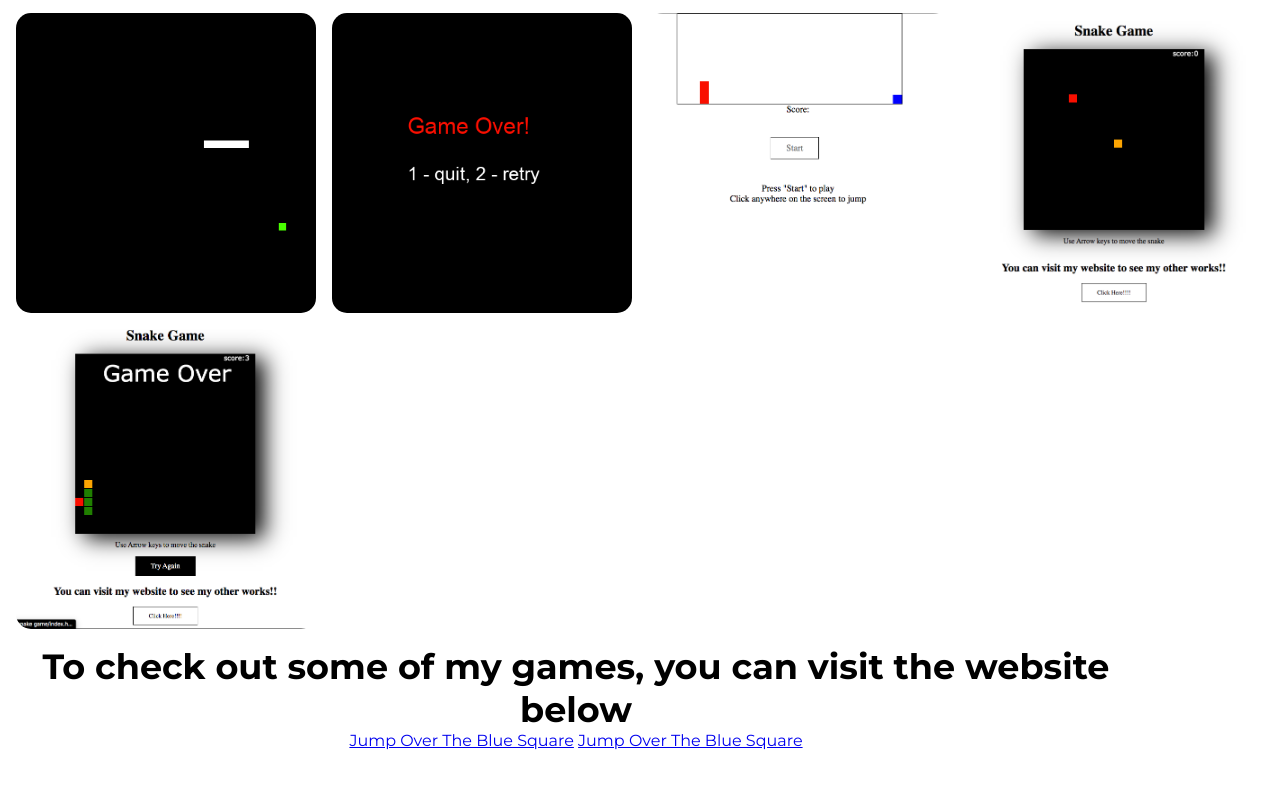
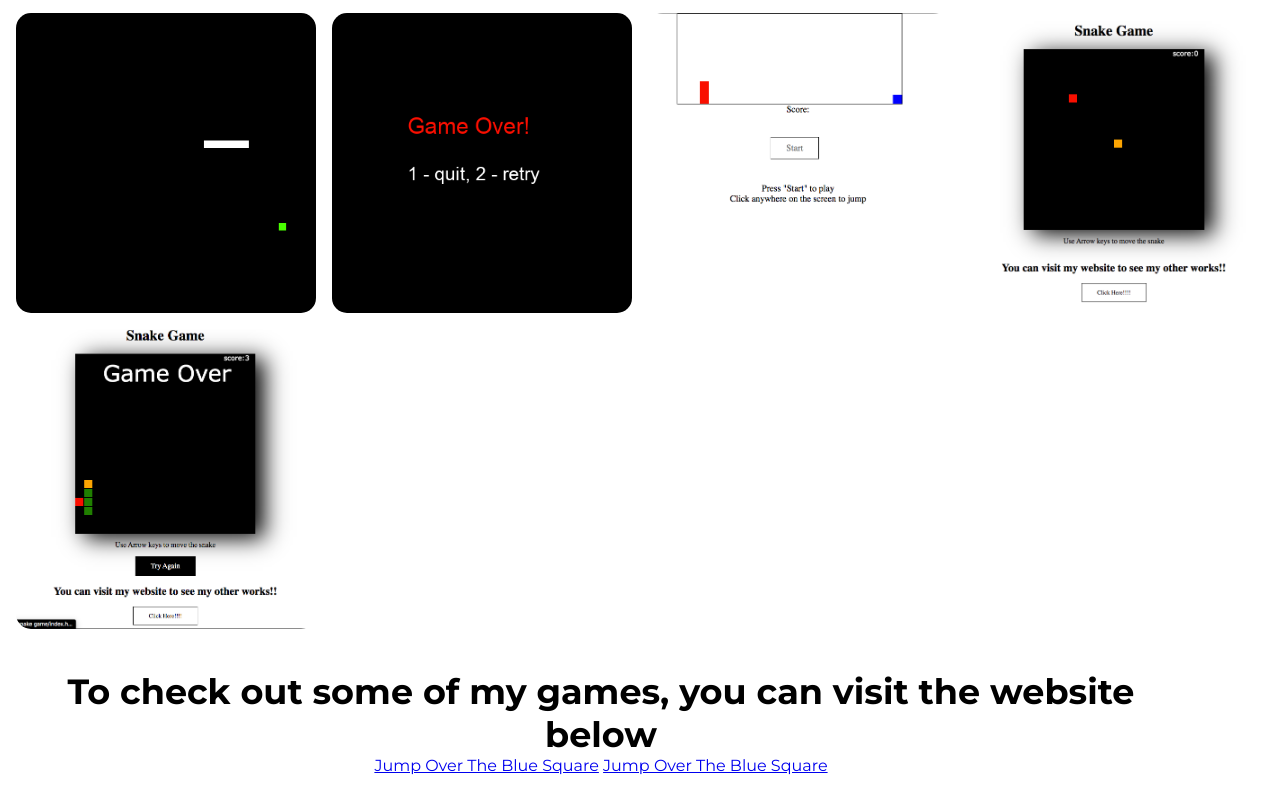
Before and after one commit to CityIsBetter/maheshpaul, a plain HTML site: page assets/html/coding.html in a window 1280 px wide. Shown: the part 1119-1919 px from the top of the page. Before the commit the page ends 1869 px from the top, so only its background shows below. Drawn offline with Linux system fonts and the light colour scheme.

Commit message:
Update style2.css

```diff
--- a/assets/css/style2.css
+++ b/assets/css/style2.css
@@ -103,6 +103,7 @@ nav{
     color: #000;
     position: relative;
     text-align: center;
+    padding: 25px
 }
 .lfc h1{
     font-size: 35px;
```
